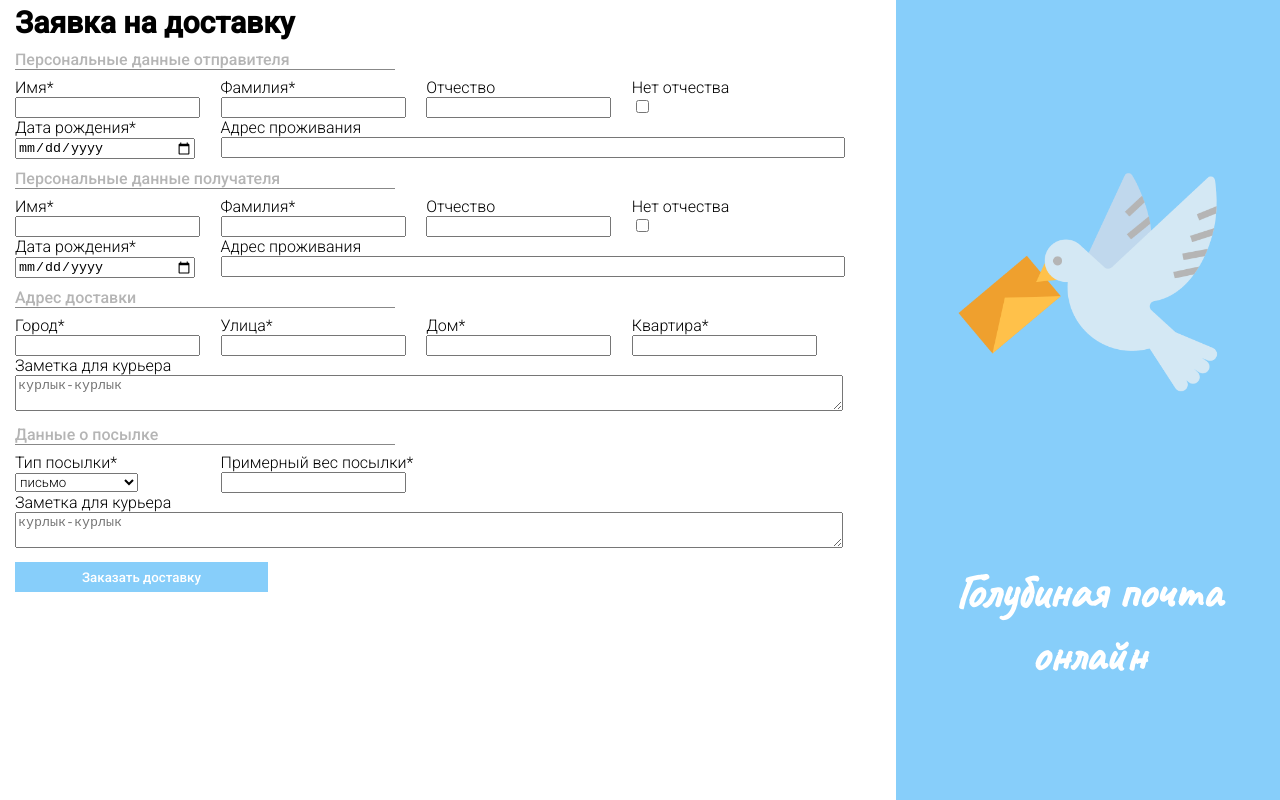
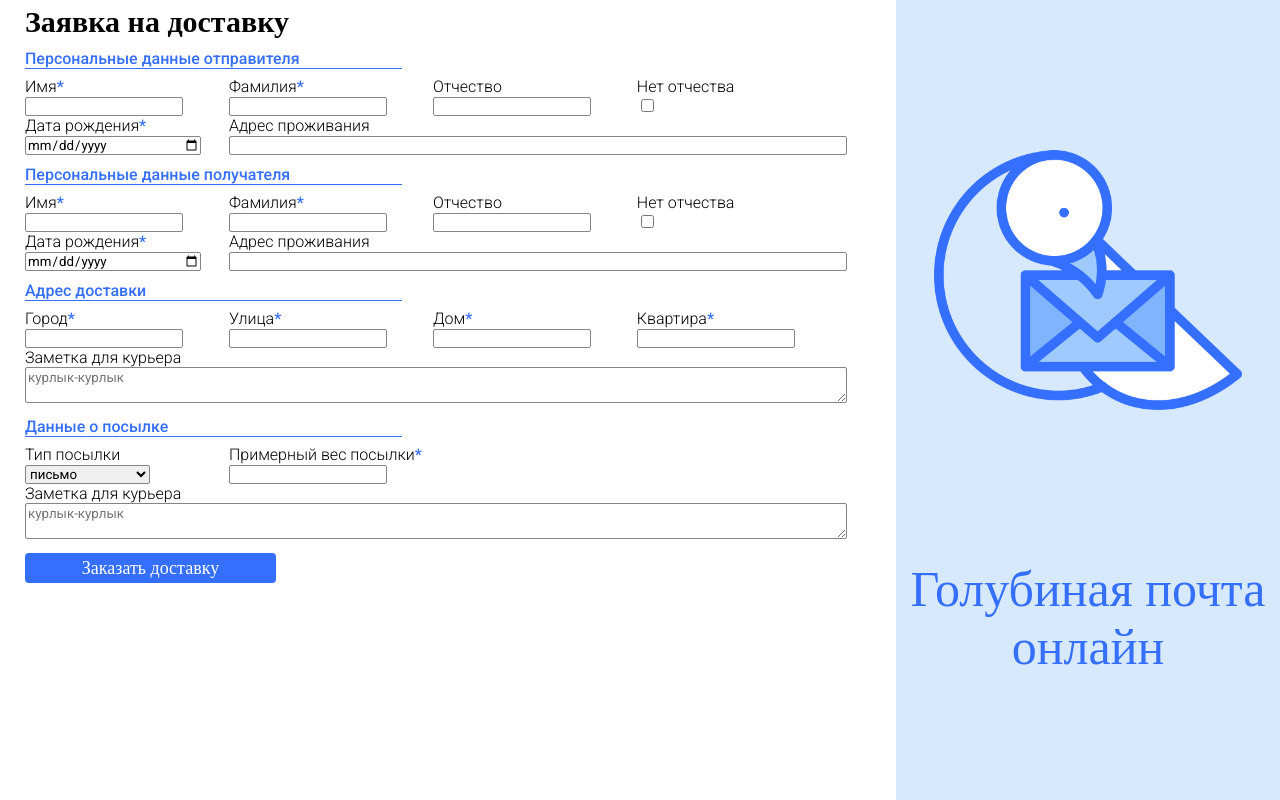
Before and after one commit to debabin/shift-summer-2022-task, a React (Create React App) app in the folder order/: page / in a window 1280 px wide. Built offline with nearby package versions, Linux system fonts and the light colour scheme.

Commit message:
design changed

```diff
--- a/order/public/index.html
+++ b/order/public/index.html
@@ -27,7 +27,7 @@
     <title>Заявка на доставку</title>
     <link rel="preconnect" href="https://fonts.googleapis.com"/>
     <link rel="preconnect" href="https://fonts.gstatic.com" crossorigin/>
-    <link href="https://fonts.googleapis.com/css2?family=Caveat&family=Roboto:wght@100;300;500&display=swap" rel="stylesheet"/>
+    <link href="https://fonts.googleapis.com/css2?family=Cormorant+Infant&family=Roboto:wght@300;400;500&display=swap" rel="stylesheet">
     <script src="https://unpkg.com/axios/dist/axios.min.js"></script>
   </head>
   <body>
--- a/order/src/App.css
+++ b/order/src/App.css
@@ -1,3 +1,4 @@
+
 .form-elements {
   display: grid;
   grid-template-columns: repeat(4, 1fr);
@@ -5,7 +6,7 @@
 }
 
 #content {
-  padding-left: 15px;
+  padding-left: 25px;
 }
 
 hr {
@@ -14,14 +15,15 @@ hr {
   width: 30%;
   display: block;
   border: none;
-  border-top: solid #888 0.1px;
+  border-top: solid #356FFF 0.1px;
 }
 
 .form-unit-title {
-  color: #B5B5B5;
+  color: #356FFF;
   margin-bottom: 0;
   margin-top: 10px;
   font-weight: 500;
+
 }
 
 label {
@@ -53,32 +55,39 @@ input[type="date"] {
 button[type="submit"] {
   width: 20%;
   height: 30px;
-  font-family: Roboto;
   color: #fff;
   background-color: lightskyblue;
+  background-color: #0093E9;
   border: none;
   margin-top: 10px;
+  border-radius: 4px;
+  font-size: 18px;
+  font-family: Montserrat;
+  font-weight: 500;
+  background-color: #356FFF;
+
 }
 
 #side-div {
   top: 0px;
   right: 0px;
-  background-color: lightskyblue;
   position: fixed;
   width: 30%;
   height: 100%;
+  background-color: #D7E9FF;
+
 }
 
 h2 {
   font-size: 30px;
   margin-bottom: 0;
   margin-top: 5px;
+  font-family: Montserrat;
 }
 
 h3 {
   font-size: 18px;
   margin-top: 0;
-  color: #B5B5B5;
 }
 
 #side-logo {
@@ -97,15 +106,27 @@ h1 {
   left: 0;
   right: 0;
   bottom: 0;
-  color: #fff;
+  color: #356FFF;
   text-align: center;
-  font-family: Caveat;
+  font-family: Montserrat;
+  font-weight: 500;
   font-size: 50px;
+
 }
 
 select:focus,
 textarea:focus,
 input:focus {
-  outline-color: lightskyblue;
+  outline-color: #92CEFF;
   border-radius: 2px;
+
 }
+
+select,
+textarea,
+input {
+  font-family: Roboto;
+  font-weight: 400;
+  border-radius: 2px;
+  border: 1px solid #858585;
+}
--- a/order/src/components/form.js
+++ b/order/src/components/form.js
@@ -57,11 +57,14 @@ export const Form = () => {
     // если выбран чекбокс, предыдущий инпут (для ввода отчества) становится неактивным
     const disablePrev = (element) => {
         var input = element.parentNode.previousElementSibling.children[1];
+        var label = element.parentNode.previousElementSibling.children[0];
         if (element.checked) {
             input.disabled = true;
+            label.className = "disabled-label";
         }
         else {
             input.disabled = false;
+            label.className = "";
         }
     };
 
@@ -80,11 +83,11 @@ export const Form = () => {
 
     const handleSubmit = (event) => {
         event.preventDefault();
-        //const localhost = "http://localhost:3000/";
-        const heroku = "https://shift-summer-2022-backend.herokuapp.com/";
+        const localhost = "http://localhost:3000/";
+        //const heroku = "https://shift-summer-2022-backend.herokuapp.com/";
         //const reqres = "https://reqres.in/";
         const apiLink = "api/create/order";
-        const apiUrl = heroku + apiLink;
+        const apiUrl = localhost + apiLink;
         const data = JSON.stringify({ order:formState });
         console.log(typeof data);
         sendRequest(data, apiUrl);
@@ -101,7 +104,10 @@ export const Form = () => {
             }
         })
         .then(response => { console.log(response); alert(successMessage) })
-        .catch(function (error) { console.log(error); alert(errorMessage) })
+        .catch(function (error) {
+            try { alert(error.response.data.data.sender.firstname)}
+            catch {
+             alert(errorMessage) }})
     };
 
     return (
@@ -109,34 +115,34 @@ export const Form = () => {
             <h2 id="page-title">Заявка на доставку</h2>
             <p className="form-unit-title">Персональные данные отправителя </p><hr />
             <div className="form-elements" id="sender">
-                <Input col={1} row={1} label="Имя*" type="text" min={2} max={30} onChange={handleChange} value={formState.sender.firstname} name="firstname" isRequired={true}/>
-                <Input col={2} row={1} label="Фамилия*" type="text" min={2} max={30} onChange={handleChange} value={formState.sender.lastname} name="lastname" isRequired={true}/>
+                <Input col={1} row={1} label="Имя" type="text" min={2} max={30} onChange={handleChange} value={formState.sender.firstname} name="firstname" isRequired={true}/>
+                <Input col={2} row={1} label="Фамилия" type="text" min={2} max={30} onChange={handleChange} value={formState.sender.lastname} name="lastname" isRequired={true}/>
                 <Input col={3} row={1} label="Отчество" type="text" min={2} max={30} onChange={handleChange} value={formState.sender.middlename} name="middlename" isRequired={false} />
                 <Input col={4} row={1} label="Нет отчества" type="checkbox" onChange={handleChange} value={formState.sender.noMiddlename} name="noMiddlename" isRequired={false}/>
-                <Input col={1} row={2} label="Дата рождения*" type="date" min={minDate} max={maxDate} onChange={handleChange} value={formState.sender.birthDate} name="birthDate" isRequired={true}/>
+                <Input col={1} row={2} label="Дата рождения" type="date" min={minDate} max={maxDate} onChange={handleChange} value={formState.sender.birthDate} name="birthDate" isRequired={true}/>
                 <Input col={[2, 5]} row={2} label="Адрес проживания" type="text" min={10} max={50} onChange={handleChange} value={formState.sender.registrationAdress} name="registrationAdress" props={{ style: { width: 100 + '%' } }} isRequired={false}/>
             </div>
 
             <p className="form-unit-title">Персональные данные получателя</p><hr />
             <div className="form-elements" id="receiver">
-                <Input col={1} row={1} label="Имя*" type="text" min={2} max={30} onChange={handleChange} value={formState.receiver.firstname} name="firstname" isRequired={true}/>
-                <Input col={2} row={1} label="Фамилия*" type="text" min={2} max={30} onChange={handleChange} value={formState.receiver.lastname} name="lastname" isRequired={true}/>
+                <Input col={1} row={1} label="Имя" type="text" min={2} max={30} onChange={handleChange} value={formState.receiver.firstname} name="firstname" isRequired={true}/>
+                <Input col={2} row={1} label="Фамилия" type="text" min={2} max={30} onChange={handleChange} value={formState.receiver.lastname} name="lastname" isRequired={true}/>
                 <Input col={3} row={1} label="Отчество" type="text" min={2} max={30} onChange={handleChange} value={formState.receiver.middlename} name="middlename" isRequired={false}/>
                 <Input col={4} row={1} label="Нет отчества" type="checkbox" onChange={handleChange} value={formState.receiver.noMiddlename} name="noMiddlename" isRequired={false}/>
-                <Input col={1} row={2} label="Дата рождения*" type="date" min={minDate} max={maxDate} onChange={handleChange} value={formState.receiver.birthDate} name="birthDate" isRequired={true}/>
+                <Input col={1} row={2} label="Дата рождения" type="date" min={minDate} max={maxDate} onChange={handleChange} value={formState.receiver.birthDate} name="birthDate" isRequired={true}/>
                 <Input col={[2, 5]} row="2" label="Адрес проживания" type="text" min={10} max={50} onChange={handleChange} value={formState.receiver.registrationAdress} name="registrationAdress" props={{ style: { width: 100 + '%' } }} isRequired={false}/>
             </div>
             <p className="form-unit-title">Адрес доставки </p><hr />
             <div className="form-elements" id="address">
-                <Input col={1} row={1} label="Город*" type="text" min={2} max={50} onChange={handleChange} value={formState.address.city} name="city" isRequired={true}/>
-                <Input col={2} row={1} label="Улица*" type="text" min={2} max={60} onChange={handleChange} value={formState.address.street} name="street" isRequired={true}/>
-                <Input col={3} row={1} label="Дом*" type="text" min={1} max={10} onChange={handleChange} value={formState.address.house} name="house" isRequired={true}/>
-                <Input col={4} row={1} label="Квартира*" type="text" min={1} max={10} onChange={handleChange} value={formState.address.apartment} name="apartment" isRequired={true}/>
+                <Input col={1} row={1} label="Город" type="text" min={2} max={50} onChange={handleChange} value={formState.address.city} name="city" isRequired={true}/>
+                <Input col={2} row={1} label="Улица" type="text" min={2} max={60} onChange={handleChange} value={formState.address.street} name="street" isRequired={true}/>
+                <Input col={3} row={1} label="Дом" type="text" min={1} max={10} onChange={handleChange} value={formState.address.house} name="house" isRequired={true}/>
+                <Input col={4} row={1} label="Квартира" type="text" min={1} max={10} onChange={handleChange} value={formState.address.apartment} name="apartment" isRequired={true}/>
                 <Textarea col={[1, 5]} row={2} onChange={handleChange} value={formState.address.comment} name="comment" isRequired={false}/>
             </div>
             <p className="form-unit-title">Данные о посылке </p><hr />
             <div className="form-elements" id="package">
-                <Select col={1} row={1} label="Тип посылки*" onChange={handleChange} value={formState.package.type} name="type" isRequired={true}>
+                <Select col={1} row={1} label="Тип посылки" onChange={handleChange} value={formState.package.type} name="type" isRequired={true}>
                     <option>письмо</option>
                     <option>ценное письмо</option>
                     <option>бандероль</option>
@@ -144,7 +150,7 @@ export const Form = () => {
                     <option>посылка</option>
                     <option>ценная посылка</option>
                 </Select>
-                <Input col={2} row={1} label="Примерный вес посылки*" type="number" min={0.1} max={20} onChange={handleChange} value={formState.package.weight} name="weight" props={{ step: "any" }} isRequired={true}/>
+                <Input col={2} row={1} label="Примерный вес посылки" type="number" min={0.1} max={20} onChange={handleChange} value={formState.package.weight} name="weight" props={{ step: "any" }} isRequired={true}/>
                 <Textarea col={[1, 5]} row={2} onChange={handleChange} value={formState.package.comment} name="comment" isRequired={false}/>
             </div>
             <Button>Заказать доставку</Button>
--- a/order/src/components/input.js
+++ b/order/src/components/input.js
@@ -5,11 +5,18 @@ export const Input = ({ label, name, type, min, max, onChange, value, col, row,
     var colEnd = col;
     if (Array.isArray(col)) {
         colStart = col[0];
-        colEnd = col[1];
-    };
+        colEnd = col[1];};
+    if (isRequired)
+    {
+        var asterisk = <span style={{color:"#356FFF", fontWeight:500}}>*</span>
+    }
+    else {
+        var asterisk = ""
+    }
+
     return (
         <span style={{ gridColumnStart: colStart, gridColumnEnd: colEnd, gridRow: row }}>
-            <label>{label}</label>
+            <label>{label}{asterisk}</label>
             {type === "text"
                 ? (
                     <input type={type}
```
Also changed, not shown: order/src/carrier-pigeon.png, 1 other file (tests, documents, lock files or other folders).
